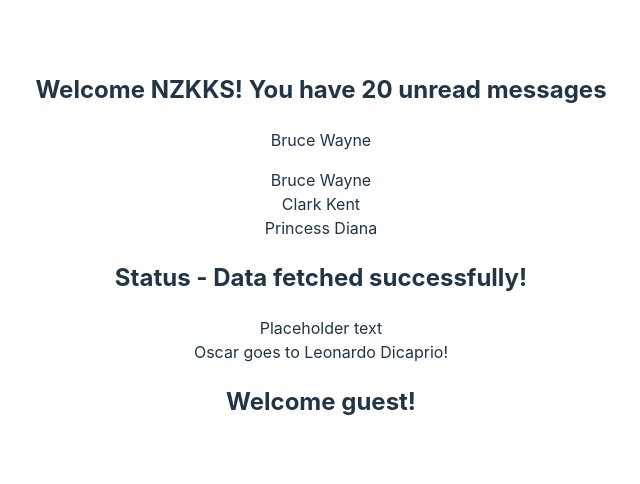
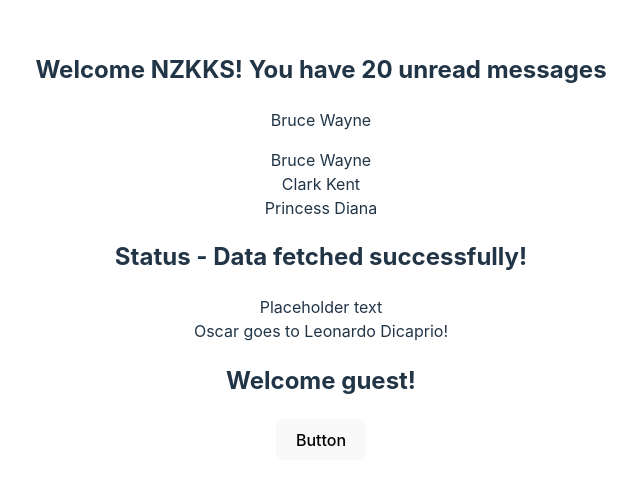
Before and after one commit to nzkks/react-typescript, a React (Vite) app: page / in a window 1280 px wide. Shown: the part 154-638 px from the top of the page, without its empty margins (319-959 px from the left). Built offline with nearby package versions, Linux system fonts and the light colour scheme.

Commit message:
handle click event as a prop but with no return or any parameter

```diff
--- a/src/App.tsx
+++ b/src/App.tsx
@@ -1,4 +1,5 @@
 import './App.css';
+import { Button } from './components/props/Button';
 import { Greet } from './components/props/Greet';
 import { Heading } from './components/props/Heading';
 import { Oscar } from './components/props/Oscar';
@@ -38,6 +39,11 @@ function App() {
         <Heading>Oscar goes to Leonardo Dicaprio!</Heading>
       </Oscar>
       <Greet isLoggedIn={false} />
+      <Button
+        handleClick={() => {
+          console.log('Button clicked!');
+        }}
+      />
     </>
   );
 }
--- /dev/null
+++ b/src/components/props/Button.tsx
@@ -0,0 +1,7 @@
+type ButtonProps = {
+  handleClick: () => void;
+};
+
+export const Button = (props: ButtonProps) => {
+  return <button onClick={props.handleClick}>Button</button>;
+};
```
